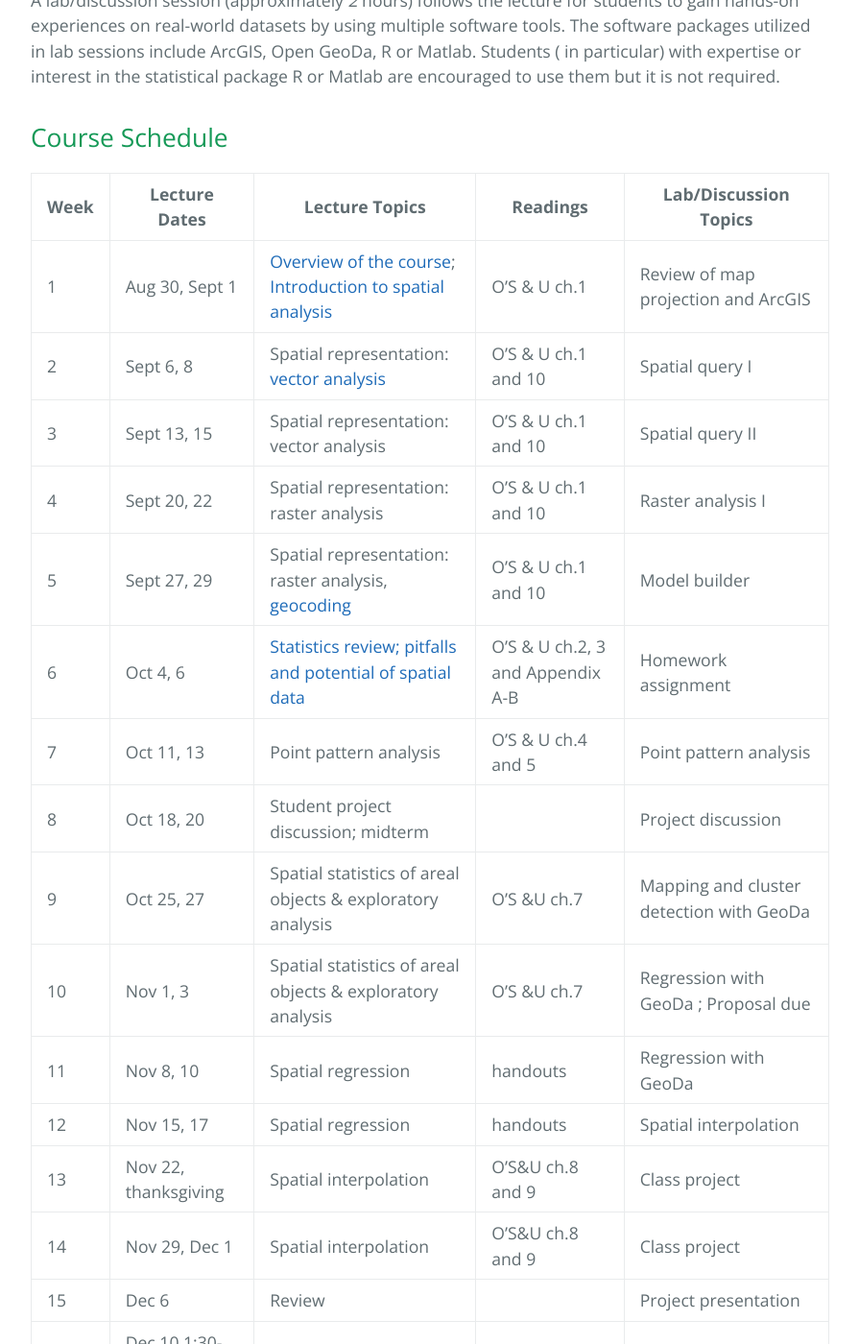
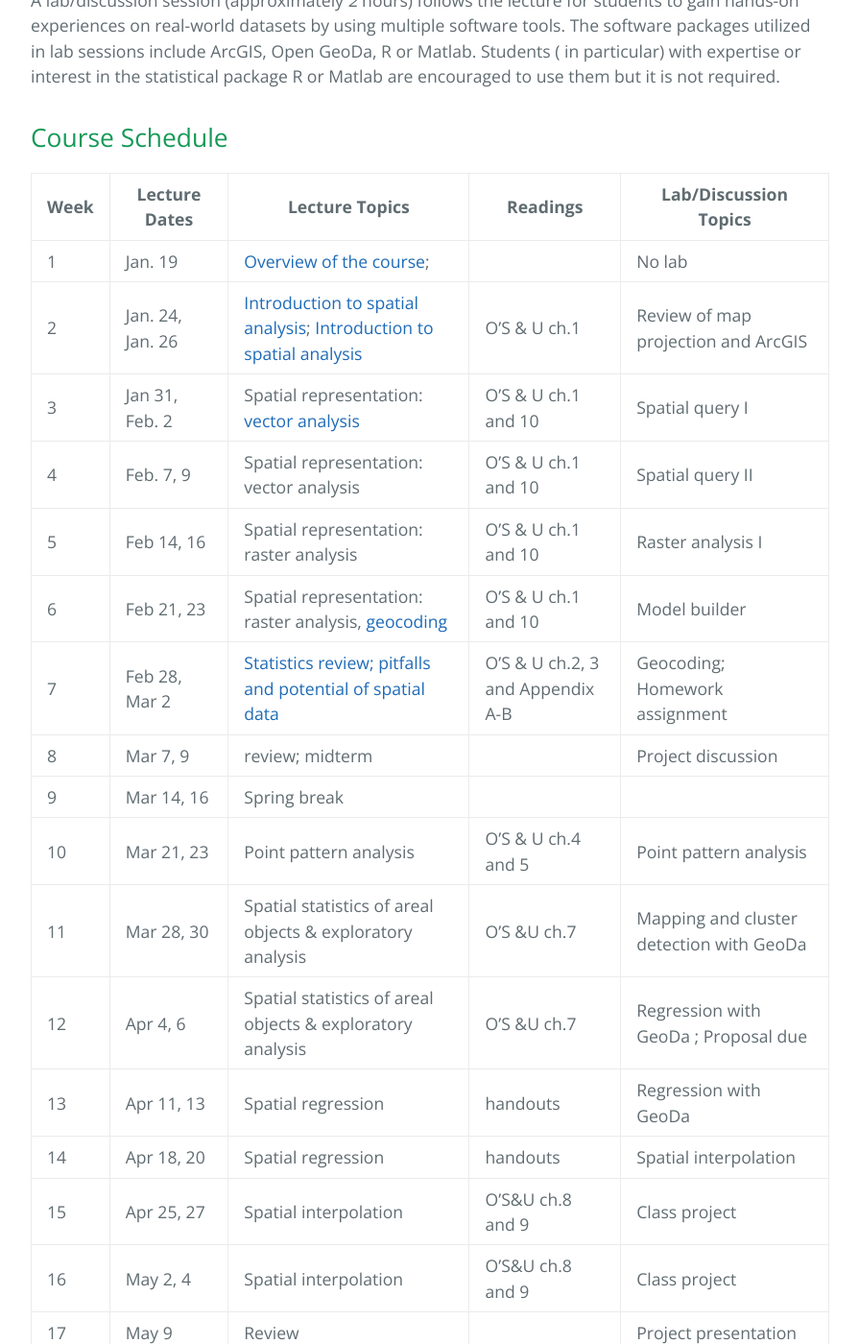
Before and after one commit to edieraristizabal/gist4302, a Jekyll site: the page built from index.md, in a window 1280 px wide and 1400 px high, scrolled down 1513 px. Shown: the whole window at 96% size, without its empty margins (192-1087 px from the left). Built offline with Jekyll 4.4.1, drawn with Linux system fonts in a browser that asks for light colours; our own code applies the rules of GitHub Pages for plain Markdown files; some of the changed lines change nothing that is shown; some of the changed text lies outside the part shown.

Commit message:
2017 spring

```diff
--- a/index.md
+++ b/index.md
@@ -7,9 +7,9 @@ Author: Guofeng Cao
 
 |         |**Instructor**: [Guofeng Cao](http://www.gis.ttu.edu/starlab/guofeng)| **TA** : Ashley Morris|
 | ------- | :-------------- | :----------------------------------- |
-|**Office** | Holden Hall 211 |  Holden Hall 209                       |
+|**Office** | Holden Hall 211 |  Holden Hall 216                       |
 |**Office hours**| TR 1:30-3:30pm or by appointment | M,W 10:00-11:00am or by appointment             |
-|**Email**| guofeng.cao@ttu.edu | ashley.morris@ttu.edu               |
+|**Email**| guofeng.cao@ttu.edu | guofeng.cao@ttu.edu               |
 
 ## Prerequisites
 
@@ -56,6 +56,28 @@ Matlab are encouraged to use them but it is not required.
 
 |Week |Lecture Dates| Lecture Topics | Readings | Lab/Discussion Topics |
 | --- | ----------- | -------------- | -------- | --------------------- |
+|1    |Jan. 19 |[Overview of the course](blob/lectures/lecture1.pdf); |   | No lab |
+|2    | Jan. 24, Jan. 26|[Introduction to spatial analysis](blob/lectures/lecture1.pdf); [Introduction to spatial analysis](blob/lectures/lecture2.pdf)| O'S & U ch.1   | Review of map projection and ArcGIS |
+|3    |Jan 31, Feb. 2  |Spatial representation: [vector analysis](blob/lectures/lecture3.pdf)| O'S & U ch.1 and 10  | Spatial query I |
+|4    |Feb. 7, 9 |Spatial representation: vector analysis| O'S & U ch.1 and 10   |Spatial query II |
+|5    |Feb 14, 16 |Spatial representation: raster analysis | O'S & U ch.1 and 10   |Raster analysis I |
+|6    |Feb 21, 23 |Spatial representation: raster analysis, [geocoding](blob/lectures/lecture4.pdf)| O'S & U ch.1 and 10  | Model builder |
+|7    |Feb 28, Mar 2 |[Statistics review; pitfalls and potential of spatial data](blob/lectures/lecture5.pdf) | O'S & U ch.2, 3 and Appendix A-B  | Geocoding; Homework assignment |
+|8    | Mar 7, 9 |review; midterm |   |Project discussion |
+|9    | Mar 14, 16 | Spring break|  | |
+|10    | Mar 21, 23 |Point pattern analysis| O'S & U ch.4 and 5  |Point pattern analysis |
+|11    | Mar 28, 30 |Spatial statistics of areal objects & exploratory analysis| O'S &U ch.7 | Mapping and cluster detection with GeoDa |
+|12   | Apr 4, 6 |Spatial statistics of areal objects & exploratory analysis| O'S &U ch.7 | Regression with GeoDa ; Proposal due |
+|13   | Apr 11, 13  |Spatial regression| handouts  |Regression with GeoDa |
+|14   | Apr 18, 20  |Spatial regression| handouts |Spatial interpolation |
+|15   | Apr 25, 27  |Spatial interpolation| O'S&U ch.8 and 9 | Class project|
+|16   | May 2, 4 |Spatial interpolation| O'S&U ch.8 and 9 |Class project |
+|17   | May 9 | Review|  | Project presentation |
+|18   | May 16 1:30-4:00pm  | Final |  | |
+
+<!--
+|Week |Lecture Dates| Lecture Topics | Readings | Lab/Discussion Topics |
+| --- | ----------- | -------------- | -------- | --------------------- |
 |1    |Aug 30, Sept 1 |[Overview of the course](blob/lectures/lecture1.pdf); [Introduction to spatial analysis](blob/lectures/lecture2.pdf)| O'S & U ch.1   | Review of map projection and ArcGIS |
 |2    |Sept 6, 8  |Spatial representation: [vector analysis](blob/lectures/lecture3.pdf)| O'S & U ch.1 and 10  | Spatial query I |
 |3    |Sept 13, 15 |Spatial representation: vector analysis| O'S & U ch.1 and 10   |Spatial query II |
@@ -72,6 +94,8 @@ Matlab are encouraged to use them but it is not required.
 |14   | Nov 29, Dec 1 |Spatial interpolation| O'S&U ch.8 and 9 |Class project |
 |15   | Dec 6 | Review|  | Project presentation |
 |16   | Dec 10 1:30-4:00pm  | Final |  | |
+
+-->
 
 ## Learning outcomes
 
```
Also changed, not shown: README.md.
